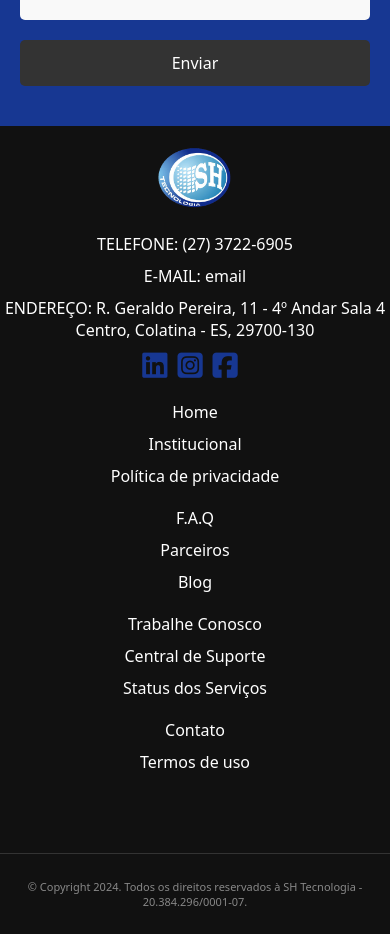
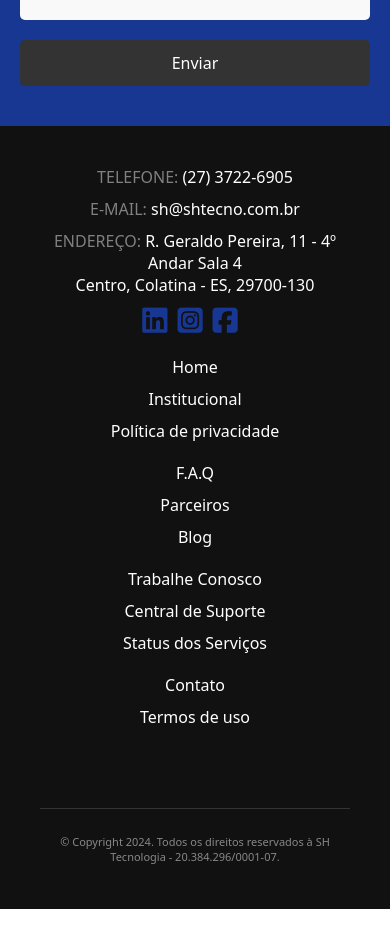
Before and after one commit to ynfleozin/site-shtecnologia, an Angular app: page / in a window 390 px wide. Shown: the part 3820-4754 px from the top of the page. After the commit the page ends 4729 px from the top, so only its background shows below. Built offline with nearby package versions, Linux system fonts and the light colour scheme.

Commit message:
update footer

```diff
--- a/src/app/footer/footer.component.css
+++ b/src/app/footer/footer.component.css
@@ -22,6 +22,10 @@ footer {
 .contact-info {
   list-style: none;
   padding: 0;
+}
+
+.contact-info span {
+  color: gray;
 }
 
 .contact-info li {
@@ -82,6 +86,7 @@ footer {
 
 @media (max-width: 768px) {
   .footer-content {
+    padding: 20px;
     flex-direction: column;
     align-items: center;
     text-align: center;
@@ -94,7 +99,7 @@ footer {
   }
 
   .logo-section img {
-    width: 100px;
+    display: none;
   }
 
   .links-section {
@@ -112,7 +117,7 @@ footer {
 
 @media (max-width: 480px) {
   footer {
-    padding: 20px 0;
+    padding: 20px;
   }
 
   .logo-section img {
--- a/src/app/footer/footer.component.html
+++ b/src/app/footer/footer.component.html
@@ -3,9 +3,9 @@
     <div class="logo-section">
       <img src="assets/images/logo.png" alt="Box Tecnologia Logo" />
       <ul class="contact-info">
-        <li>TELEFONE: (27) 3722-6905</li>
-        <li>E-MAIL: email </li>
-        <li>ENDEREÇO:  R. Geraldo Pereira, 11 - 4º Andar Sala 4 <br /> Centro, Colatina - ES, 29700-130 </li>
+        <li><span>TELEFONE:</span> (27) 3722-6905</li>
+        <li><span>E-MAIL:</span> {{email}} </li>
+        <li><span>ENDEREÇO:</span>  R. Geraldo Pereira, 11 - 4º Andar Sala 4 <br /> Centro, Colatina - ES, 29700-130 </li>
       </ul>
       <div class="social-icons">
         <a href="#"><i class="fa-brands fa-linkedin"></i></a>
--- a/src/app/footer/footer.component.ts
+++ b/src/app/footer/footer.component.ts
@@ -6,5 +6,5 @@ import { Component } from '@angular/core';
   styleUrl: './footer.component.css'
 })
 export class FooterComponent {
-
+  email = "sh@shtecno.com.br";
 }
```
